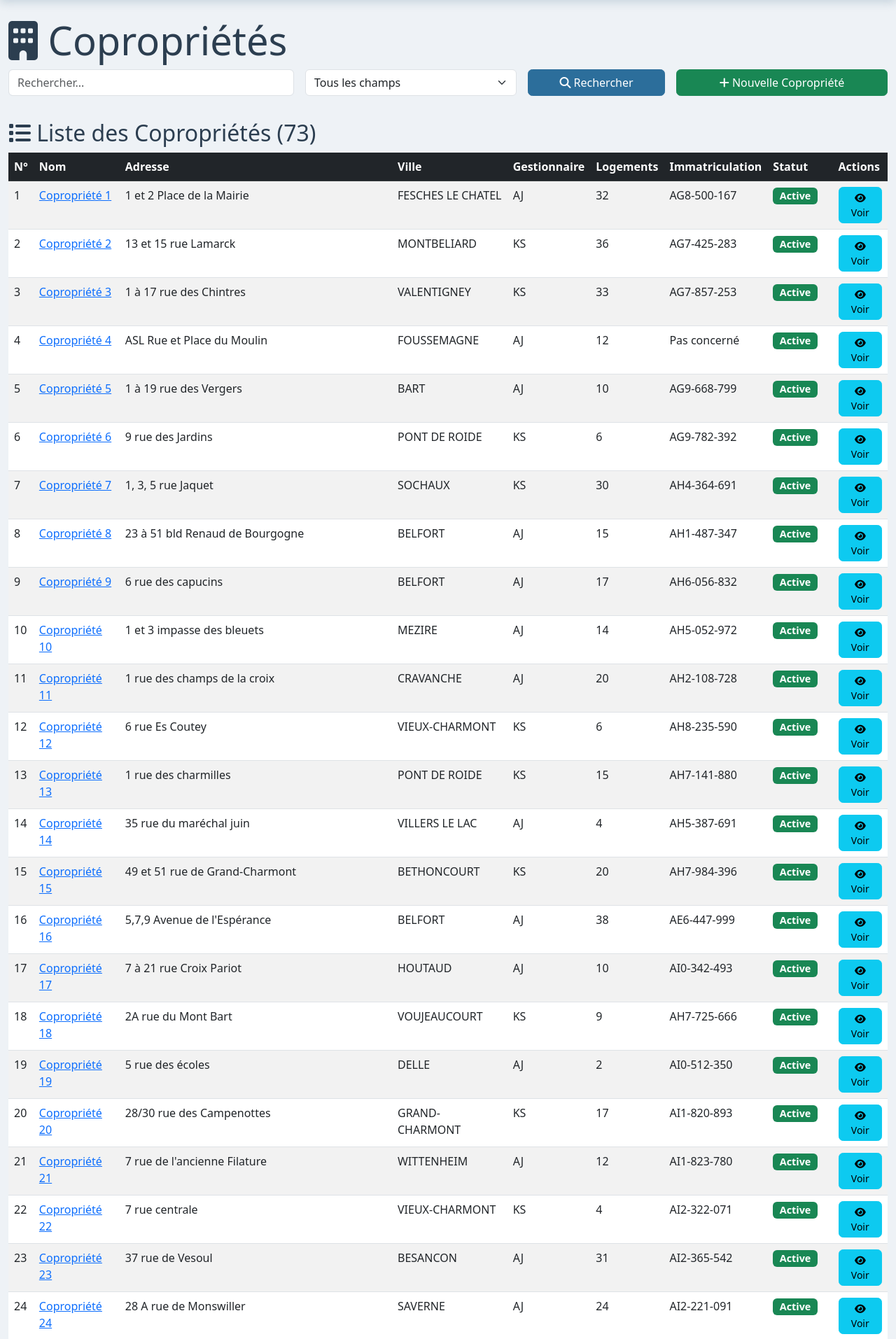
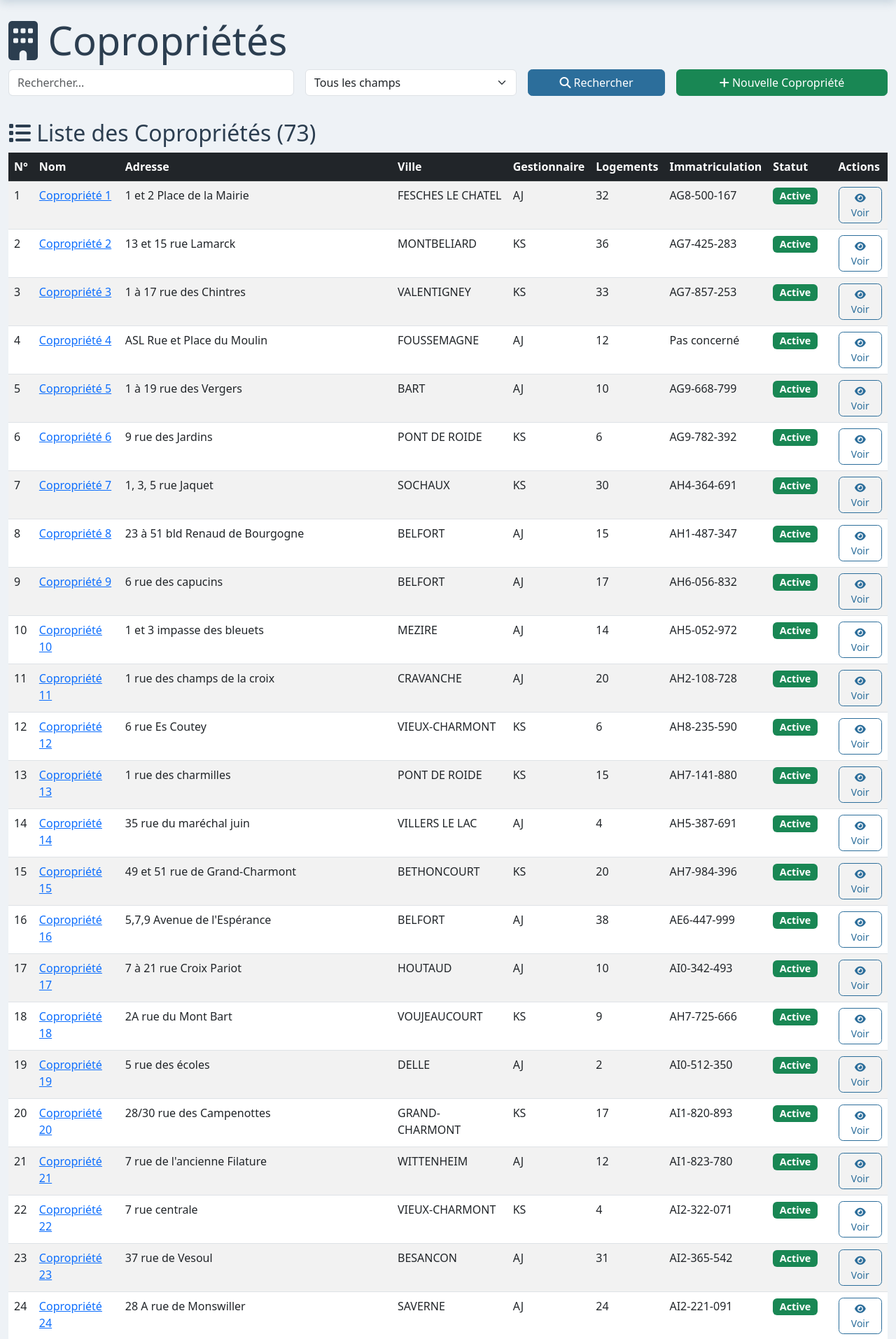
Before and after one commit to Keko-creator/copro_manager, a Flask app: page /coproprietes in a window 1280 px wide. Shown: the part 56-1969 px from the top of the page at 70% size. Run offline with Flask 3, Linux system fonts and the light colour scheme.

Commit message:
Fix contraste boutons: btn-outline-primary texte blanc/fond transparent + boutons Voir en contour
Co-authored-by: Keko-creator <Keko-creator@users.noreply.github.com>

```diff
--- a/copro_manager/static/css/style.css
+++ b/copro_manager/static/css/style.css
@@ -102,18 +102,28 @@ body {
     border-radius: 0.4rem;
 }
 
-.btn-primary,
-.btn-outline-primary {
+.btn-primary {
     --bs-btn-bg: var(--copro-primary);
     --bs-btn-border-color: var(--copro-primary);
+    --bs-btn-color: #fff;
     --bs-btn-hover-bg: var(--copro-primary-dark);
     --bs-btn-hover-border-color: var(--copro-primary-dark);
+    --bs-btn-hover-color: #fff;
     --bs-btn-active-bg: var(--copro-primary-dark);
     --bs-btn-active-border-color: var(--copro-primary-dark);
+    --bs-btn-active-color: #fff;
 }
 
-.btn-primary {
-    --bs-btn-color: #fff;
+.btn-outline-primary {
+    --bs-btn-bg: transparent;
+    --bs-btn-border-color: var(--copro-primary);
+    --bs-btn-color: var(--copro-primary);
+    --bs-btn-hover-bg: var(--copro-primary);
+    --bs-btn-hover-border-color: var(--copro-primary);
+    --bs-btn-hover-color: #fff;
+    --bs-btn-active-bg: var(--copro-primary);
+    --bs-btn-active-border-color: var(--copro-primary);
+    --bs-btn-active-color: #fff;
 }
 
 .btn-sm {
--- a/copro_manager/templates/contrats.html
+++ b/copro_manager/templates/contrats.html
@@ -33,7 +33,7 @@
                                 <td><strong>{{ type_contrat }}</strong></td>
                                 <td>{{ descriptions[type_contrat] }}</td>
                                 <td>
-                                    <a href="{{ url_for('type_contrat_page', type_contrat=type_contrat|lower|replace(' ', '_')) }}" class="btn btn-info btn-sm">
+                                    <a href="{{ url_for('type_contrat_page', type_contrat=type_contrat|lower|replace(' ', '_')) }}" class="btn btn-sm btn-outline-primary">
                                         <i class="fas fa-eye"></i> Voir
                                     </a>
                                 </td>
--- a/copro_manager/templates/coproprietes_liste.html
+++ b/copro_manager/templates/coproprietes_liste.html
@@ -69,7 +69,7 @@
                             {% endif %}
                         </td>
                         <td>
-                            <a href="{{ url_for('copropriete', copro_id=copropriete.id) }}" class="btn btn-info btn-sm">
+                            <a href="{{ url_for('copropriete', copro_id=copropriete.id) }}" class="btn btn-sm btn-outline-primary">
                                 <i class="fas fa-eye"></i> Voir
                             </a>
                         </td>
```
